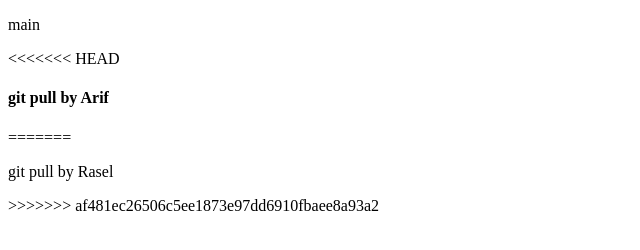
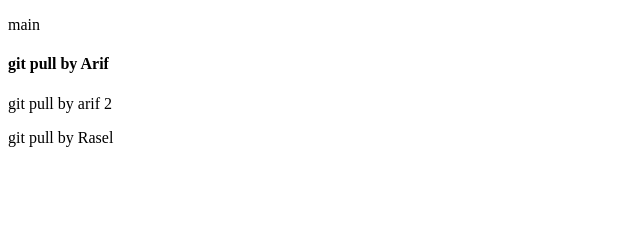
Before and after one commit to codesikhi/git-pull-marge, a plain HTML site: page index.html in a window 1280 px wide. Shown: the whole page, without its empty margins (0-640 px from the left). Drawn offline with Linux system fonts and the light colour scheme.

Commit message:
git pull request by arif 2

```diff
--- a/index.html
+++ b/index.html
@@ -7,11 +7,9 @@
   </head>
   <body>
     <p>main</p>
-<<<<<<< HEAD
 
     <h4>git pull by Arif</h4>
-=======
+    <p>git pull by arif 2</p>
     <p>git pull by Rasel</p>
->>>>>>> af481ec26506c5ee1873e97dd6910fbaee8a93a2
   </body>
 </html>
```
